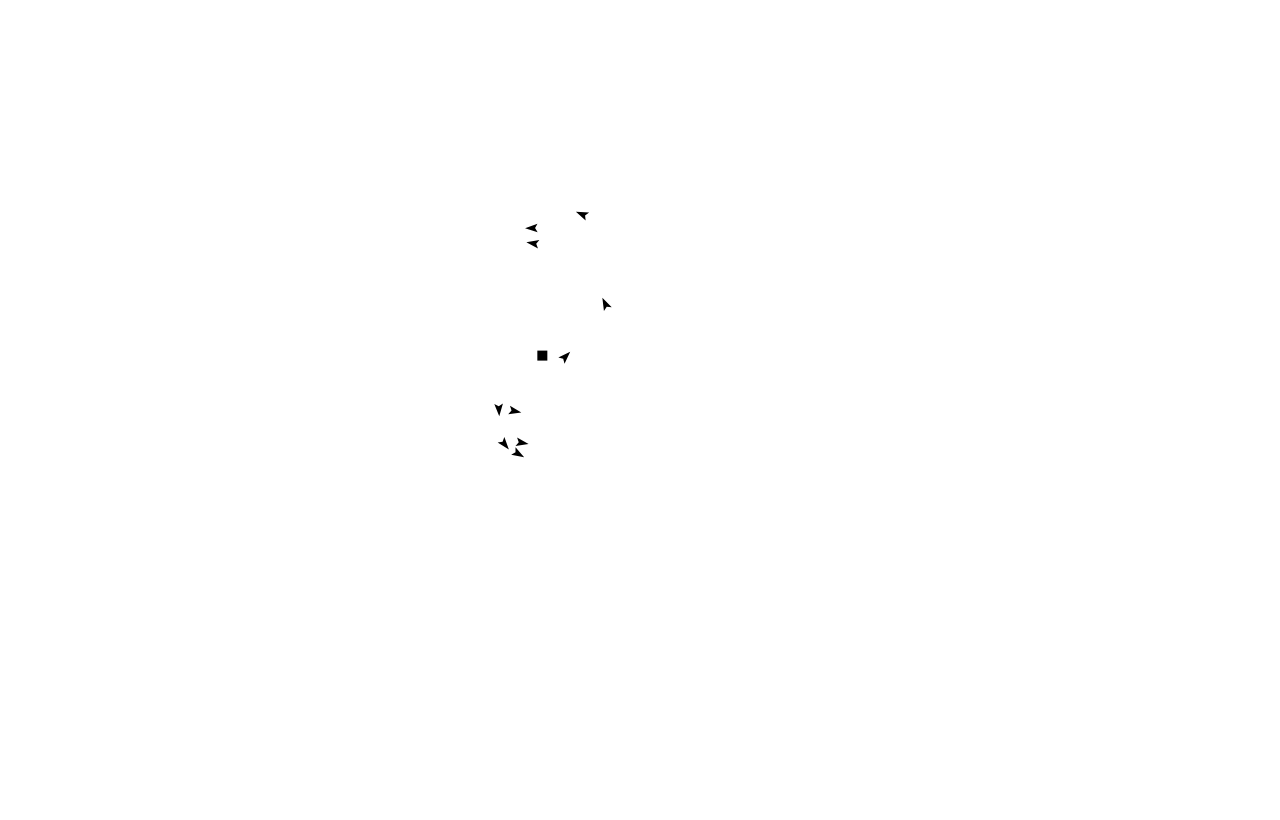
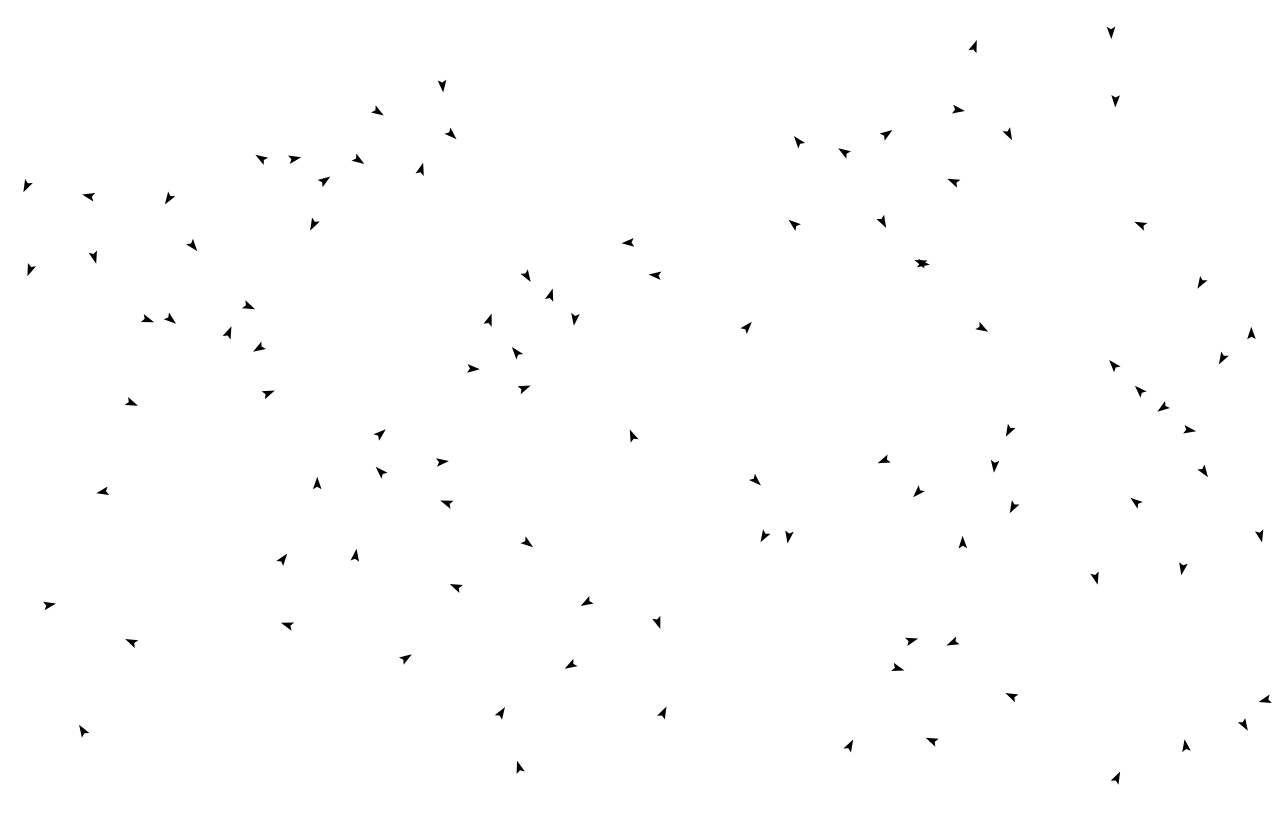
Before and after one commit to boris-jensen/honeybunny, a plain HTML site: page src/visual-experiments/boids/boids.html in a window 1280 px wide. Drawn offline with Linux system fonts and the light colour scheme.

Commit message:
Boids with acceleration

```diff
--- /dev/null
+++ b/src/visual-experiments/boids/boid.js
@@ -0,0 +1,35 @@
+const TAU = Math.PI * 2
+const MAX_SPEED = 10
+
+class Boid {
+  constructor(position, velocity) {
+    this.position = position
+    this.velocity = velocity
+  }
+
+  accelerate(acceleration) {
+    this.velocity = this.velocity.add(acceleration)
+    const speed = this.velocity.length
+    if (speed > MAX_SPEED) {
+      this.velocity = this.velocity.normalize().scale(MAX_SPEED)
+    }
+  }
+
+  move() {
+    this.position = this.position.add(this.velocity)
+  }
+}
+
+function randomBoid(width, height) {
+  const positionX = Math.random() * width
+  const positionY = Math.random() * height
+  const position = new Vector(positionX, positionY)
+
+  const direction = Math.random() * TAU
+  const speed = Math.random() * MAX_SPEED
+  const velocityX = Math.cos(direction) * speed
+  const velocityY = Math.sin(direction) * speed
+  const velocity = new Vector(velocityX, velocityY)
+
+  return new Boid(position, velocity)
+}
--- a/src/visual-experiments/boids/boids.html
+++ b/src/visual-experiments/boids/boids.html
@@ -3,7 +3,9 @@
   <head>
     <meta charset="utf-8">
     <title>title</title>
-    <script src="../point.js"></script>
+    <script src="vector.js"></script>
+    <script src="boid.js"></script>
+    <script src="flock.js"></script>
     <script src="boids.js"></script>
   </head>
   <body onload="runBoids()">
--- a/src/visual-experiments/boids/boids.js
+++ b/src/visual-experiments/boids/boids.js
@@ -1,47 +1,12 @@
-const TAU = Math.PI * 2
 const BOID_SCALE = 10
 const HALF_BOID_SCALE = BOID_SCALE / 2
-const BOID_MOVE = 4
-const BOID_MAX_TURN = TAU / 100
-
-class Boid {
-  constructor(point, direction, id) {
-    this.point = point
-    this.direction = direction
-    this.id = id
-  }
-
-  move() {
-    this.point = newPoint(this.point, this.direction, BOID_MOVE)
-  }
-
-  turnTowardsPoint(point) {
-    const vectorToPoint = new Point(point.x - this.point.x, point.y - this.point.y)
-    // It goes y then x. Extended version of Math.atan, which takes y/x for the tangent
-    const directionToPoint = Math.atan2(vectorToPoint.y, vectorToPoint.x)
-
-    this.turnTowardsDirection(directionToPoint)
-  }
-
-  turnTowardsDirection(direction) {
-    const angleToDirection = positiveMod(direction - this.direction, TAU)
-    const turn = angleToDirection < TAU / 2
-      ? Math.min(angleToDirection, BOID_MAX_TURN)
-      : Math.max(angleToDirection - TAU, -BOID_MAX_TURN)
-    const newDirection = positiveMod(this.direction + turn, TAU)
-    this.direction = newDirection
-  }
-}
-
-function positiveMod(n, m) {
-  return ((n % m) + m) % m
-}
 
 function paintBoid(boid, ctx) {
-  const initial = boid.point
-  const tip = newPoint(initial, boid.direction, BOID_SCALE)
-  const left = newPoint(initial, boid.direction + TAU / 3, HALF_BOID_SCALE)
-  const right = newPoint(initial, boid.direction - TAU / 3, HALF_BOID_SCALE)
+  const initial = boid.position
+  const direction = boid.velocity.angle()
+  const tip = initial.add(vectorFromPolar(BOID_SCALE, direction))
+  const left = initial.add(vectorFromPolar(HALF_BOID_SCALE, direction + TAU / 3))
+  const right = initial.add(vectorFromPolar(HALF_BOID_SCALE, direction - TAU / 3))
 
   ctx.beginPath()
   ctx.moveTo(initial.x, initial.y)
@@ -53,50 +18,18 @@ function paintBoid(boid, ctx) {
   ctx.fill()
 }
 
-function centerOfBoids(boids) {
-  const centerX = boids.map(boid => boid.point.x).reduce((total, elem) => total + elem, 0) / boids.length
-  const centerY = boids.map(boid => boid.point.y).reduce((total, elem) => total + elem, 0) / boids.length
-  return new Point(centerX, centerY)
-}
-
-function randomBoid(width, height, id) {
-  const x = Math.random() * width
-  const y = Math.random() * height
-  const direction = Math.random() * TAU
-  const point = new Point(x, y)
-  const boid = new Boid(point, direction, id)
-  return boid
-}
-
-function initializeBoids(count, width, height) {
-  const ids = Array.from(Array(count).keys())
-  const boids = ids.map(id => randomBoid(width, height, id))
-  return boids
-}
-
-function paintBoids(boids, ctx) {
-  boids.forEach(boid => paintBoid(boid, ctx))
-}
-
-function turnBoids(boids) {
-  const centerMass = centerOfBoids(boids)
-  boids.forEach(boid => boid.turnTowardsPoint(centerMass))
-}
-
-function moveBoids(boids) {
-  boids.forEach(boid => boid.move())
+function paintBoids(flock, ctx) {
+  flock.boids.forEach(boid => paintBoid(boid, ctx))
 }
 
 let timestep
 
-function timestepWithData(boids, width, height, ctx) {
+function timestepWithData(flock, width, height, ctx) {
   return _ => {
     ctx.clearRect(0, 0, width, height)
-    paintBoids(boids, ctx)
-    const center = centerOfBoids(boids)
-    ctx.fillRect(center.x, center.y, 10, 10)
-    turnBoids(boids)
-    moveBoids(boids)
+    paintBoids(flock, ctx)
+    flock.updateVelocities()
+    flock.updatePositions()
     window.requestAnimationFrame(timestep)
   }
 }
@@ -105,8 +38,9 @@ function runBoids() {
   const canvas = document.getElementById('main-canvas')
   const width = canvas.width = window.innerWidth
   const height = canvas.height = window.innerHeight
+  const flock = new Flock(100, width, height)
+
   const ctx = canvas.getContext('2d')
-  const boids = initializeBoids(10, width, height)
-  timestep = timestepWithData(boids,width, height, ctx)
+  timestep = timestepWithData(flock, width, height, ctx)
   window.requestAnimationFrame(timestep);
 }
--- /dev/null
+++ b/src/visual-experiments/boids/flock.js
@@ -0,0 +1,38 @@
+const LOCAL_RADIUS = 50
+const BORDER_REPULSION_WIDTH = 20
+
+class Flock {
+  constructor(count, width, height) {
+    this.boids = Array.from(Array(count)).map(_ => randomBoid(width, height))
+    this.width = width
+    this.height = height
+  }
+
+  updateVelocities() {
+    this.boids.forEach(boid => this.updateVelocity(boid))
+  }
+
+  updateVelocity(boid) {
+    const borderAcc = this.accelerationFromBorders(boid)
+    boid.accelerate(borderAcc)
+  }
+
+  updatePositions() {
+    this.boids.forEach(boid => boid.move())
+  }
+
+  accelerationFromBorders(boid) {
+    const x = boid.position.x
+    const y = boid.position.y
+
+    const accXLow = Math.max(0, BORDER_REPULSION_WIDTH - x)
+    const accXHigh = Math.min(0, this.width - BORDER_REPULSION_WIDTH - x)
+    const accYLow = Math.max(0, BORDER_REPULSION_WIDTH - y)
+    const accYHigh = Math.min(0, this.height - BORDER_REPULSION_WIDTH - y)
+
+    const accX = accXLow + accXHigh
+    const accY = accYLow + accYHigh
+
+    return new Vector(accX, accY)
+  }
+}
--- /dev/null
+++ b/src/visual-experiments/boids/vector.js
@@ -0,0 +1,41 @@
+class Vector {
+  constructor(x, y) {
+    this.x = x
+    this.y = y
+  }
+
+  add(other) {
+    return new Vector(this.x + other.x, this.y + other.y)
+  }
+
+  subtract(other) {
+    return new Vector(this.x - other.x, this.y - other.y)
+  }
+
+  scale(scalar) {
+    return new Vector(this.x * scalar, this.y * scalar)
+  }
+
+  length() {
+    return Math.sqrt(this.x * this.x + this.y * this.y)
+  }
+
+  normalize() {
+    return this.scale(1 / this.length)
+  }
+
+  angle() {
+    // Argument order goes y then x. Extended version of Math.atan, which takes y/x for the tangent
+    return Math.atan2(this.y, this.x)
+  }
+}
+
+function emptyVector() {
+  return new Vector(0, 0)
+}
+
+function vectorFromPolar(length, direction) {
+  const x = Math.cos(direction) * length
+  const y = Math.sin(direction) * length
+  return new Vector(x, y)
+}
```
Also changed, not shown: src/visual-experiments/index.html (+1 -1 lines).
